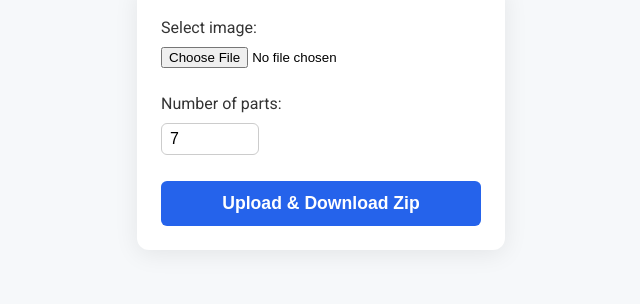
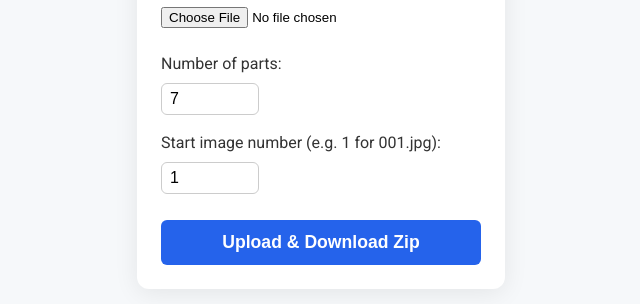
Before and after one commit to aungmyomyat220/image_cutter, a website: page public/index.html in a window 1280 px wide. Shown: the part 324-628 px from the top of the page, without its empty margins (319-959 px from the left). Drawn offline with Linux system fonts and the light colour scheme.

Commit message:
Add Input box that ask user want to start which image pattern

```diff
--- a/package.json
+++ b/package.json
@@ -9,11 +9,12 @@
   "keywords": [],
   "author": "",
   "license": "ISC",
-  "type": "commonjs",
+  "type": "module",
   "dependencies": {
     "archiver": "^7.0.1",
     "axios": "^1.10.0",
     "cheerio": "^1.1.0",
+    "dotenv": "^17.2.0",
     "express": "^5.1.0",
     "multer": "^2.0.1",
     "sharp": "^0.34.3"
--- a/public/index.html
+++ b/public/index.html
@@ -95,6 +95,17 @@
           required
         />
       </div>
+      <div class="input-group">
+        <label for="start">Start image number (e.g. 1 for 001.jpg):</label>
+        <input
+          type="number"
+          id="start"
+          name="start"
+          min="1"
+          value="1"
+          required
+        />
+      </div>
       <button type="submit">Upload & Download Zip</button>
     </form>
     <script>
```
Also changed, not shown: index.js (+14 -6 lines), pnpm-lock.yaml, 1 other file.
